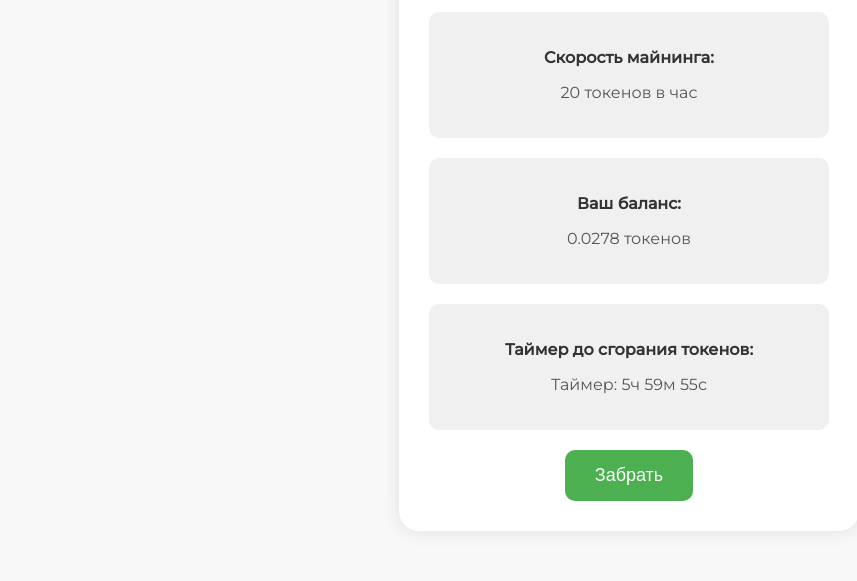
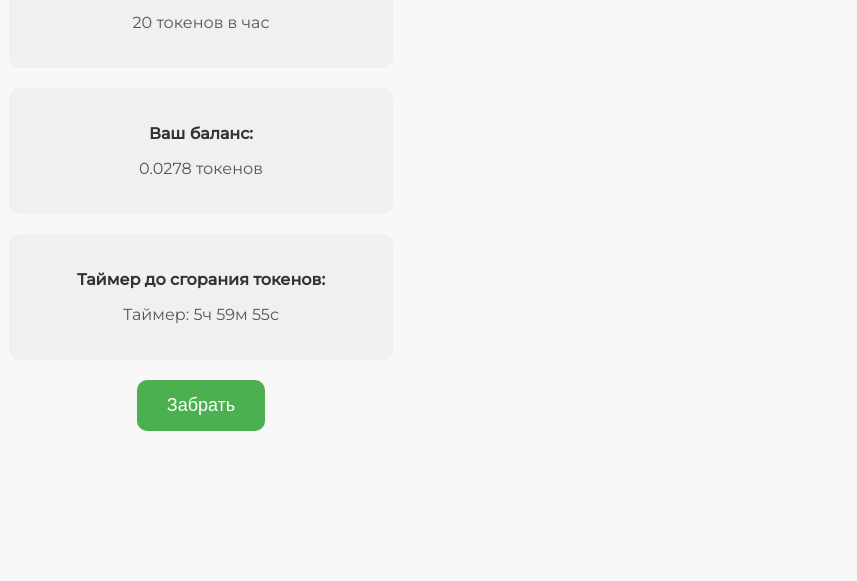
Before and after one commit to itSwYpl/itSwYpl.github.io, a plain HTML site: page index.html in a window 1280 px wide. Shown: the part 228-809 px from the top of the page, without its empty margins (11-868 px from the left). Drawn offline with Linux system fonts and the light colour scheme.

Commit message:
Update styles.css

```diff
--- a/styles.css
+++ b/styles.css
@@ -5,20 +5,22 @@ body {
   margin: 0;
   padding: 0;
   background-color: #f8f8f8;
+  display: flex;
+  justify-content: flex-start;
+  align-items: flex-start;
 }
 
 .container {
-  width: 400px;
-  background-color: #ffffff;
-  padding: 30px;
-  border-radius: 20px;
-  box-shadow: 0 0 20px rgba(0, 0, 0, 0.1);
-  margin: 50px auto;
+  width: 384px;
+  height: 576px;
+  padding: 0;
+  margin: 20px 0 0 20px; /* Прикрепляем контейнер к верхнему левому углу */
+  border-radius: 0; /* Убираем закругление у главного блока */
 }
 
 .header {
   text-align: center;
-  margin-bottom: 30px;
+  margin-bottom: 20px;
 }
 
 .header h1 {
@@ -40,7 +42,7 @@ body {
   background-color: #f0f0f0;
   padding: 20px;
   margin-bottom: 20px;
-  border-radius: 10px;
+  border-radius: 10px; /* Оставляем закругление у вспомогательных блоков */
 }
 
 .label {
@@ -58,10 +60,10 @@ button {
   color: white;
   padding: 15px 30px;
   border: none;
-  border-radius: 10px;
   cursor: pointer;
   font-size: 18px;
   transition: background-color 0.3s;
+  border-radius: 10px; /* Закругляем углы кнопки */
 }
 
 button:hover {
```
